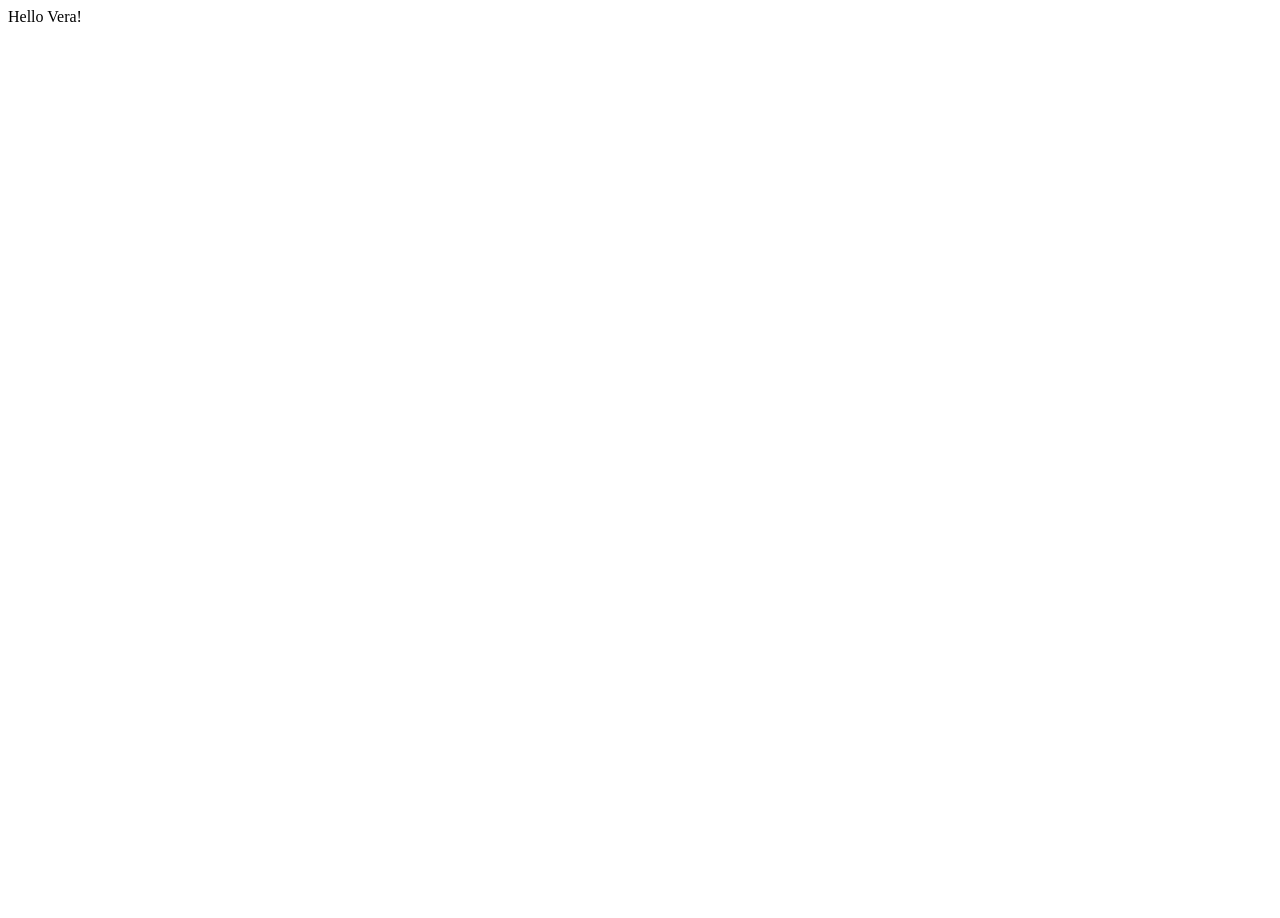
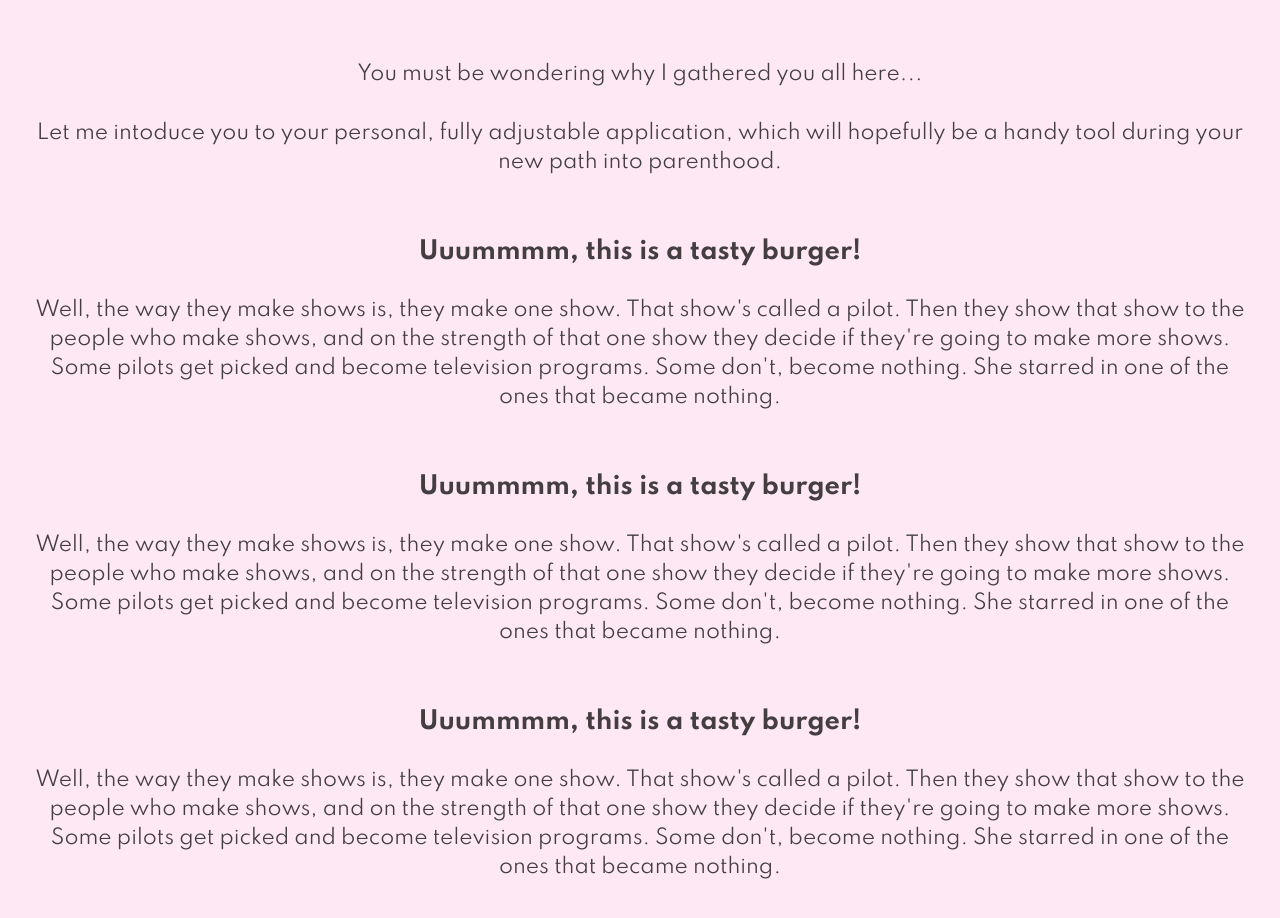
Before and after one commit to EmOlsz/V.E.R.A., a React (Create React App) app: page / in a window 1280 px wide. Shown: the top 918 px of the page. Before the commit the page ends 800 px from the top, so only its background shows below. Built offline with nearby package versions, Linux system fonts and the light colour scheme.

Commit message:
finished animation, added static content

```diff
--- a/package.json
+++ b/package.json
@@ -4,6 +4,7 @@
   "private": true,
   "dependencies": {
     "@material-ui/core": "^4.11.2",
+    "@material-ui/icons": "^4.11.2",
     "@testing-library/jest-dom": "^5.11.6",
     "@testing-library/react": "^11.2.2",
     "@testing-library/user-event": "^12.6.0",
--- a/src/components/App.js
+++ b/src/components/App.js
@@ -1,14 +1,15 @@
 import React from 'react';
 
 import Overlay from 'components/Overlay';
+import Welcome from 'components/Welcome';
 
 import 'styles/style.css';
 
 const App = () => {
   return (
     <>
-      <div>Hello Vera!</div>
       <Overlay />
+      <Welcome />
     </>
   );
 }
--- /dev/null
+++ b/src/components/Welcome.js
@@ -0,0 +1,26 @@
+import React from 'react';
+
+const Welcome = () => {
+    return (
+        <div className="welcome">
+            <div className="welcome-section">
+                <p className="welcome-paragraph">You must be wondering why I gathered you all here...</p>
+                <p className="welcome-paragraph">Let me intoduce you to your personal, fully adjustable application, which will hopefully be a handy tool during your new path into parenthood.</p>
+            </div>
+            <div className="welcome-section">
+                <h5 className="welcome-section-header">Uuummmm, this is a tasty burger!</h5>
+                <p className="welcome-paragraph">Well, the way they make shows is, they make one show. That show's called a pilot. Then they show that show to the people who make shows, and on the strength of that one show they decide if they're going to make more shows. Some pilots get picked and become television programs. Some don't, become nothing. She starred in one of the ones that became nothing.</p>
+            </div>
+            <div className="welcome-section">
+                <h5 className="welcome-section-header">Uuummmm, this is a tasty burger!</h5>
+                <p className="welcome-paragraph">Well, the way they make shows is, they make one show. That show's called a pilot. Then they show that show to the people who make shows, and on the strength of that one show they decide if they're going to make more shows. Some pilots get picked and become television programs. Some don't, become nothing. She starred in one of the ones that became nothing.</p>
+            </div>
+            <div className="welcome-section">
+                <h5 className="welcome-section-header">Uuummmm, this is a tasty burger!</h5>
+                <p className="welcome-paragraph">Well, the way they make shows is, they make one show. That show's called a pilot. Then they show that show to the people who make shows, and on the strength of that one show they decide if they're going to make more shows. Some pilots get picked and become television programs. Some don't, become nothing. She starred in one of the ones that became nothing.</p>
+            </div>
+        </div>
+    );
+}
+
+export default Welcome;
--- a/src/styles/animations.css
+++ b/src/styles/animations.css
@@ -9,7 +9,7 @@
         background: var(--animation-background-color);
     }
     100% {
-        background: white;
+        background: var(--body-background-color);
     }
 }
 
@@ -72,3 +72,15 @@
         opacity: 0;
     }
 }
+
+@keyframes starting-welcome {
+    0% {
+        opacity: 0;
+    }
+    72% {
+        opacity: 0;
+    }
+    100% {
+        opacity: 1;
+    }
+}
--- a/src/styles/style.css
+++ b/src/styles/style.css
@@ -1,11 +1,16 @@
-@import url('https://fonts.googleapis.com/css2?family=Spartan:wght@100&display=swap');
+@import url('https://fonts.googleapis.com/css2?family=Spartan:wght@100;300;400;600;700&display=swap');
 
 @import "./variables.css";
 @import "./animations.css";
 
+body {
+  font-family: 'Spartan', sans-serif;
+  background-color: var(--body-background-color);
+}
+
 .logo {
-  font-family: 'Spartan', sans-serif;
   font-size: 65px;
+  font-weight: 100;
   color: var(--animation-font-color);
 }
 
@@ -49,3 +54,25 @@
 .hidden {
   display: none !important;
 }
+
+.welcome {
+  animation: starting-welcome 6.5s;
+  padding: 0 20px;
+}
+
+.welcome-section {
+  margin: 60px 0;
+}
+
+.welcome-section-header {
+  font-size: 24px;
+  text-align: center;
+  margin: 30px 0;
+}
+
+.welcome-paragraph {
+  font-size: 20px;
+  text-align: center;
+  line-height: 29px;
+  margin: 30px 0;
+}
--- a/src/styles/variables.css
+++ b/src/styles/variables.css
@@ -1,4 +1,5 @@
 :root {
     --animation-background-color: #fac6e5;
     --animation-font-color: #96304c;
+    --body-background-color: #fde8f4;
 }
```
Also changed, not shown: public/index.html (+0 -24 lines), src/components/Form.js (added), 2 other files (tests, documents, lock files or other folders).
